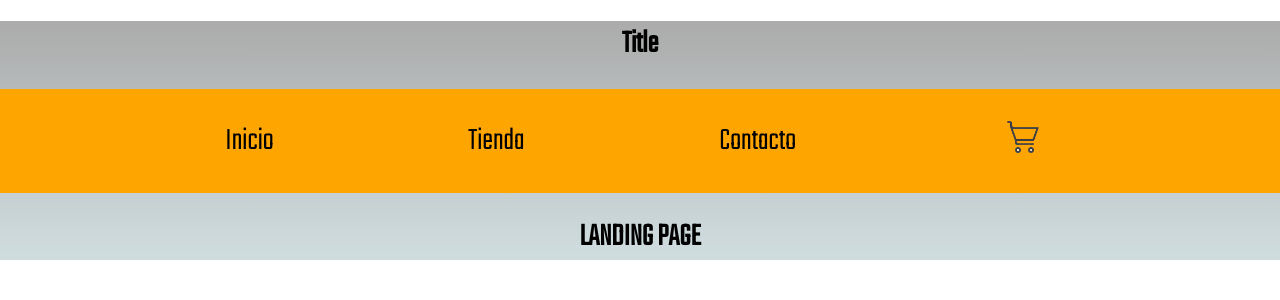
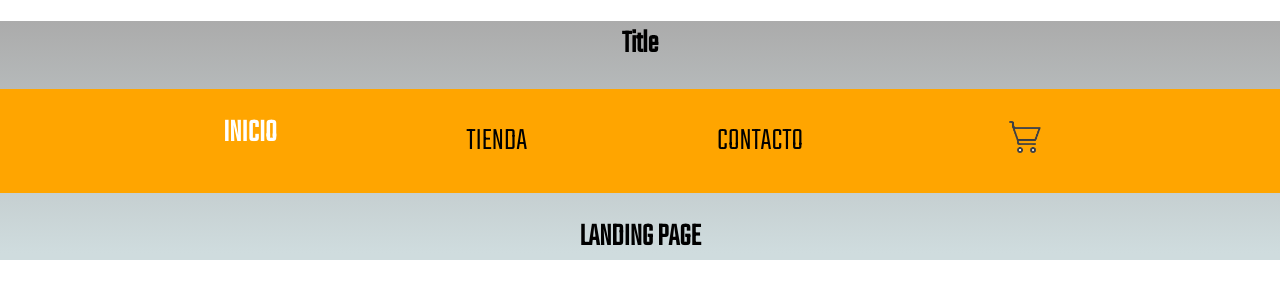
Before and after one commit to AilinI/tienda-ailin-ojeda, a React (Create React App) app: page / in a window 1280 px wide. Shown: the top 300 px of the page. Built offline with nearby package versions, Linux system fonts and the light colour scheme; the HTML template or start-up script is replaced by a standard one.

Commit message:
Entrega de item detail, se creó la carpeta con ese nombre con el archivo -product- dentro que muestra el detalle del ID seleccionado

```diff
--- a/package.json
+++ b/package.json
@@ -11,7 +11,7 @@
     "babel-plugin-macros": "^3.1.0",
     "react": "^17.0.2",
     "react-dom": "^17.0.2",
-    "react-router-dom": "^5.0.0",
+    "react-router-dom": "^5.3.0",
     "react-scripts": "5.0.0"
   },
   "scripts": {
--- a/src/App.js
+++ b/src/App.js
@@ -2,9 +2,10 @@ import './App.css';
 import { NavBar } from './components/navBar/NavBar';
 import { Title } from './components/title/title';
 import ItemListContainer from "./components/ItemListContainer/ItemListContainer";
-import {BrowserRouter as Router, Switch, Route, Link } from "react-router-dom"
+import {BrowserRouter as Router, Switch, Route,} from "react-router-dom"
 import Contact from './components/contact/Contact';
 import Landing from './components/Landing/Landing';
+import { Product } from './components/ItemListContainer/ItemDetail/Product';
 
 
 export const App = () =>{
@@ -17,8 +18,11 @@ export const App = () =>{
           <Route exact path="/">
             <Landing />
           </Route>
-          <Route path="/products">
-          <ItemListContainer greeting="HOLIS" />
+          <Route path="/itemList">
+          <ItemListContainer/>
+          </Route>
+          <Route path="/product/:productId">
+            <Product />
           </Route>
           <Route  path="/contact">
           <Contact />
--- /dev/null
+++ b/src/components/ItemListContainer/ItemDetail/Product.js
@@ -0,0 +1,45 @@
+import { useState, useEffect } from "react"
+import { useParams } from "react-router-dom"
+import { Fragment } from "react/cjs/react.production.min"
+import ItemCount from '../ItemCount/ItemCount';
+import "../ItemList/Item.modules.css"
+
+
+
+export const Product = () => {
+    const {productId} = useParams()
+    const [product, setProduct] = useState()
+
+    useEffect(() => {
+        const getProduct = async () =>{
+        try {
+            const response = await fetch(
+                `https://fakestoreapi.com/products/${productId}`
+            )
+            const data = await response.json()
+            setProduct(data)
+        } catch(error) {
+            console.log(error)
+        }
+    }
+    getProduct()
+}, [])
+
+return(
+    <div>
+        { product ? (
+            <Fragment>
+            <h1>{product.title}</h1>
+            <img src={product.image} className="image" alt="Imagen del Producto"></img>
+            <p>{product.description}</p>
+                <span className="data">
+                    <p className="price">${product.price}</p>
+                  </span>
+                  <ItemCount initial={0} stock={5}/>
+         </Fragment>
+        ):
+        (
+            <p>Cargando Producto...</p>
+        )}
+    </div>
+)}
--- a/src/components/ItemListContainer/ItemList/Item.modules.css
+++ b/src/components/ItemListContainer/ItemList/Item.modules.css
@@ -33,6 +33,7 @@
     margin: 8px;
     font-size: 15px;
     color: black;
+    justify-content: center;
   }
 
   .description,
--- a/src/components/ItemListContainer/ItemList/ItemList.js
+++ b/src/components/ItemListContainer/ItemList/ItemList.js
@@ -1,6 +1,9 @@
-import React, { useEffect, useState } from "react";
-import Items from "./Item.js";
+import React, { Fragment, useEffect, useState } from "react";
 import "./ItemList.modules.css"
+import { Link } from "react-router-dom";
+
+
+
 const ItemList = () =>{
     const [items, setItems] = useState();
 
@@ -14,16 +17,25 @@ const ItemList = () =>{
   }, []);
 
   return (
-    <div className="container">
-        <section className="products">
+    <div>
+        <section  className="products">
           <h1 className="titleSection">TIENDA</h1>
-          {items ? (
-            items.map((items) => <Items {...items} />)
-          ) : (
-            <p>Cargando productos...</p>
-          )}
+          {items ?(
+            <Fragment>
+            {items.map((items) => (
+              <div className="item" key={items.id}>
+                  <h2 className="title">{items.title}</h2>
+                  <img className="image" src={items.image} alt="Imagen del producto"/>
+                  <span className="data">
+                    <p className="price">${items.price}</p>
+                  </span>
+                <Link to={`/product/${items.id}`}> Ver más</Link>
+              </div>
+            ))}
+            </Fragment>
+          ): (<p> Cargando Productos </p>)
+          }
         </section>
-      )
     </div>
   );
 };
--- a/src/components/ItemListContainer/ItemList/ItemList.modules.css
+++ b/src/components/ItemListContainer/ItemList/ItemList.modules.css
@@ -10,7 +10,7 @@
 .titleSection {
   width: 100%;
   color: aliceblue;
-  font-size: 20px;
+  font-size: 50px;
 }
 
 .image {
--- a/src/components/ItemListContainer/ItemList/Item.js
+++ b/src/components/ItemListContainer/ItemList/Items.js
@@ -1,10 +1,11 @@
 import "./Item.modules.css"
-export const Item = ({
+export const Items = ({
     category,
     description,
     image,
     price,
     title,
+    id,
 }) => {
     return(
         <section className="section">
@@ -21,4 +22,4 @@ export const Item = ({
     )
     };
 
-export default Item
+export default Items
--- a/src/components/ItemListContainer/ItemListContainer.js
+++ b/src/components/ItemListContainer/ItemListContainer.js
@@ -1,13 +1,10 @@
-import ItemCount from './ItemCount';
 import ItemList from './ItemList/ItemList';
 
 function ItemListContainer(props) {
     console.log(props)
     return (
         <div>
-        <p>{props.greeting}</p>
         <ItemList />
-        <ItemCount initial={0} stock={5}/>
         </div>
     )
 
--- a/src/components/navBar/navBar.js
+++ b/src/components/navBar/navBar.js
@@ -1,5 +1,6 @@
 import "./navBar.modules.css"
 import { CartWidget } from './CartWidget';
+import { NavLink } from "react-router-dom"
 
 export const NavBar = () => {
     return (
@@ -7,14 +8,17 @@ export const NavBar = () => {
     <nav className="navBar">
 
         <div className="titles">
-            <a className="navTitle" href= "./public/index.html" >Inicio</a>
-            <a className="navTitle" href="https://ailini.github.io/FlowNocturns-AilinOjeda-22900/tienda.html" >Tienda</a>
-            <a className="navTitle" href="https://ailini.github.io/FlowNocturns-AilinOjeda-22900/contacto.html" >Contacto</a>
-            <CartWidget className="carritoNav" />
+            <NavLink activeClassName="activeLink" className="navTitle" exact to="/">
+                INICIO
+            </NavLink>
+            <NavLink activeClassName="activeLink" className="navTitle" exact to="/itemList">
+              TIENDA
+            </NavLink>
+            <NavLink activeClassName="activeLink" className="navTitle" exact to="/contact">
+                CONTACTO
+            </NavLink>
+                <CartWidget className="carritoNav" />
         </div>
-        {/* <div className="carritoNav">
-            <CartWidget  />
-        </div> */}
     </nav>
     )
 }
--- a/src/components/navBar/navBar.modules.css
+++ b/src/components/navBar/navBar.modules.css
@@ -23,3 +23,11 @@
     height: 4rem;
     width: 4rem;
 }
+.activeLink{
+    padding-bottom: 15px;
+    color: white;
+    text-decoration: none;
+    font-weight: bolder;
+
+
+}
```
Also changed, not shown: src/components/ItemListContainer/ItemCount/ItemCount.js (renamed from src/components/ItemListContainer/ItemCount.js, +0 -15 lines), src/components/ItemListContainer/ItemCount/ItemCount.modules.css (renamed from src/components/ItemListContainer/ItemCount.modules.css), 1 other file (tests, documents, lock files or other folders).
